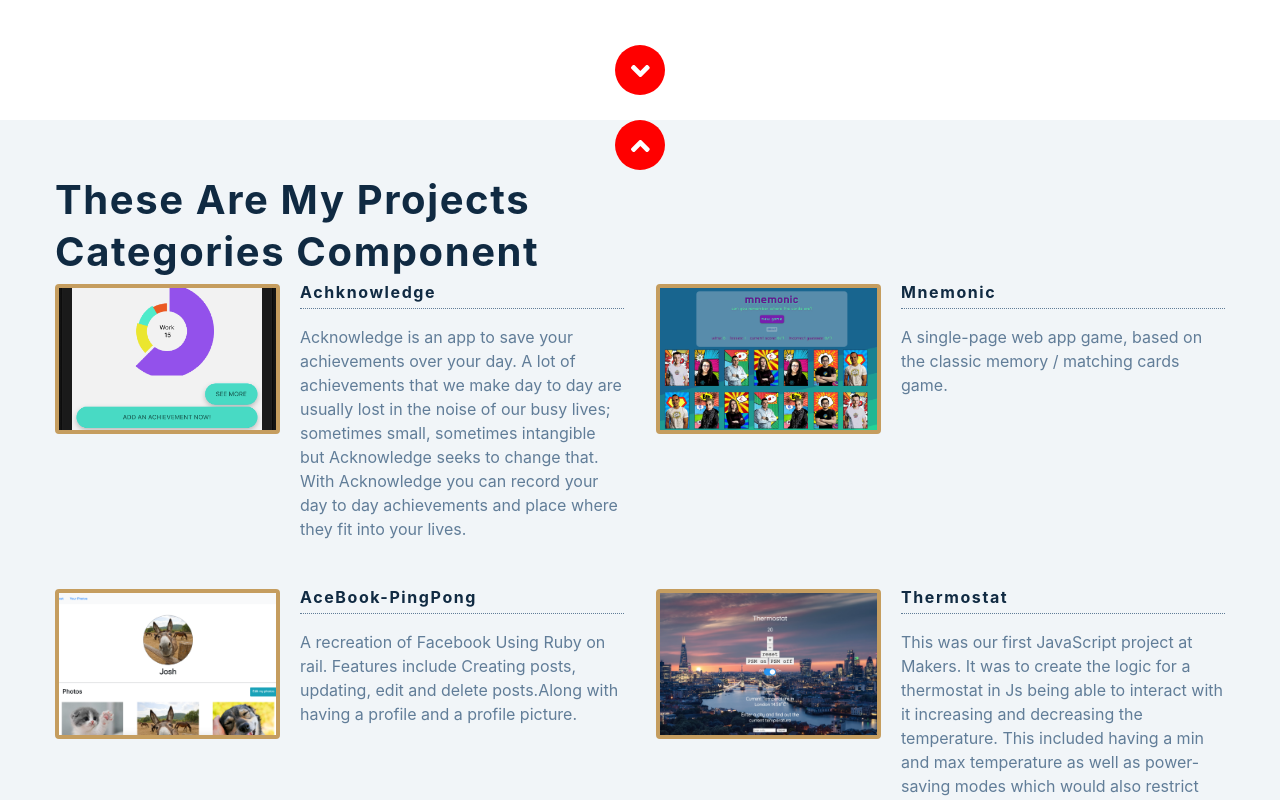
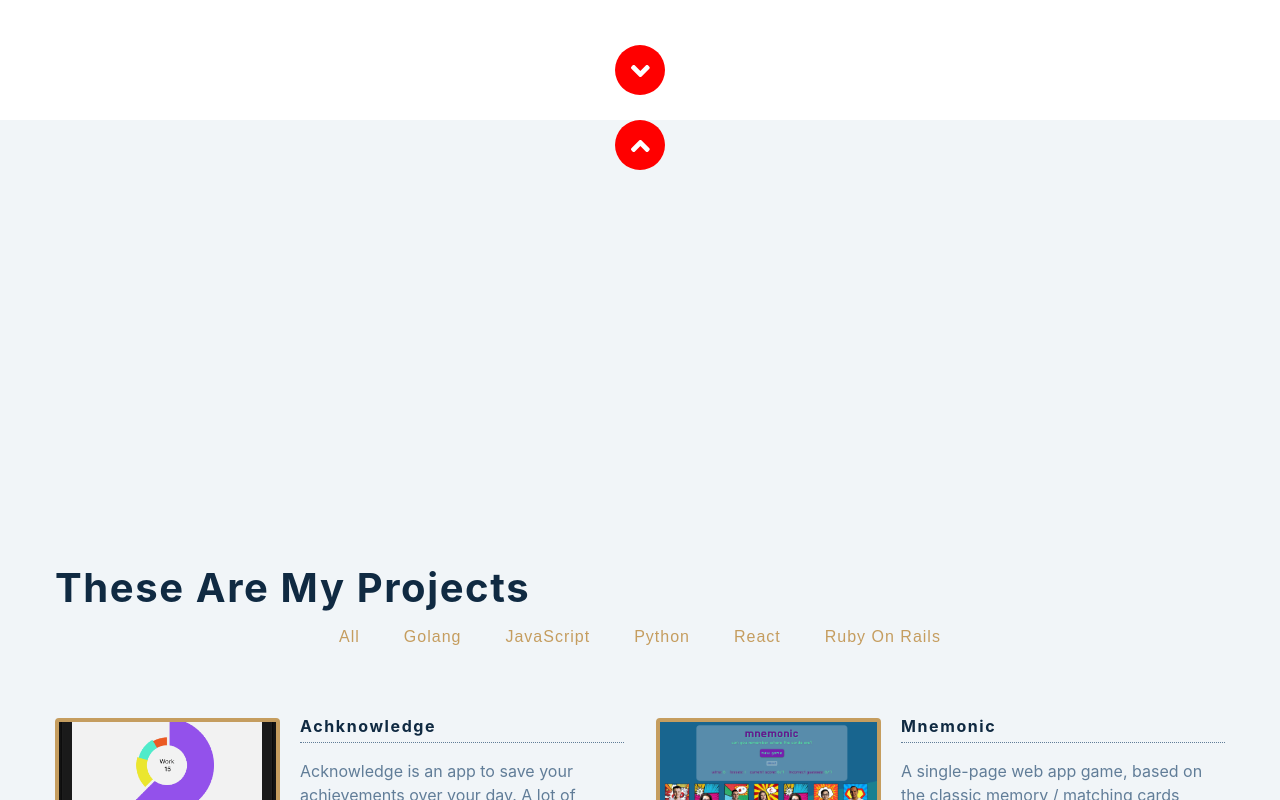
Before and after one commit to Ovy95/Portfolio, a React (Create React App) app: page / in a window 1280 px wide. Shown: the part 680-1480 px from the top of the page. Built offline with nearby package versions, Linux system fonts and the light colour scheme.

Commit message:
Can sort project view by button

```diff
--- a/src/components/projectComponents/Categories.js
+++ b/src/components/projectComponents/Categories.js
@@ -1,7 +1,35 @@
 import React from 'react';
 
-const Categories = () => {
-  return <h2>categories component</h2>;
+const Categories = ({ filterItems }) => {
+  return(
+    <div className='btn-container'>
+      <button className='filter-btn' onClick={() =>
+      filterItems('all')}>all
+      </button>
+
+      <button className='filter-btn' onClick={() =>
+      filterItems('Golang')}>Golang
+      </button>
+
+      <button className='filter-btn' onClick={() =>
+      filterItems('JavaScript')}>JavaScript
+      </button>
+
+      <button className='filter-btn' onClick={() =>
+      filterItems('Python')}>Python
+      </button>
+
+      <button className='filter-btn' onClick={() =>
+      filterItems('React')}>React
+      </button>
+      <button className='filter-btn' onClick={() =>
+      filterItems('Ruby on Rails')}>Ruby on Rails
+      </button>
+
+    </div>
+
+
+  )
 };
 
 export default Categories;
--- a/src/components/projectComponents/index.jsx
+++ b/src/components/projectComponents/index.jsx
@@ -13,13 +13,22 @@
 
   `
 export function Projects(props){
-  const [projectItems, setprojectItems] = useState(items);
+  const [projectItems, setProjectItems] = useState(items);
   const [categories, setcategories] = useState([]);
+
+  const filterItems = (category) => {
+    if(category === 'all'){
+      setProjectItems(items)
+      return
+    }
+  const newItems = items.filter((item) => item.category === category)
+    setProjectItems(newItems)
+  }
 
   return ( <ProjectsStyle>
     <h2>These are my projects</h2>
 
-    <Categories />
+    <Categories filterItems={filterItems}/>
     <ProjectList items={projectItems}/>
 
   </ProjectsStyle>
--- a/src/components/projectComponents/projects.js
+++ b/src/components/projectComponents/projects.js
@@ -23,14 +23,14 @@
   {
     id: 4,
     title: 'Thermostat',
-    category: 'Javascript',
+    category: 'JavaScript',
     img: './images/Thermostat.png',
     desc: `This was our first JavaScript project at Makers. It was to create the logic for a thermostat in Js being able to interact with it increasing and decreasing the temperature. This included having a min and max temperature as well as power-saving modes which would also restrict temperatures. Along with this, there is a Weather app Api which by default gets the current temperature in London, this can be changed by using the search box to enter in another location to get the temperature of that location.`,
   },
   {
     id: 5,
     title: 'Gilded Rose tech test',
-    category: 'Javascript',
+    category: 'JavaScript',
     img: `./images/GildedRose.jpeg`,
     desc: `The gilded-rose kata is designed to practice rescuing legacy code safely by writing a robust characterisation test, refactoring the code into well-designed units, and then backfilling those units with more focused tests. Along the ability to implement new features.`,
   },
@@ -58,7 +58,7 @@
   {
     id: 9,
     title: 'Bank tech test',
-    category: 'Javascript',
+    category: 'JavaScript',
     img: './images/BankTecTest.png',
     desc: `Having attempted this in Ruby and not being able to solve the problem during my time at Makers. I decided to attempt this again in JavaScript to help grow my process better. The task is to create a bank app to the specifications listed in the Requirements Section.`,
   },
--- a/src/containers/homepage/projectsSection.jsx
+++ b/src/containers/homepage/projectsSection.jsx
@@ -11,7 +11,7 @@
 
 const ProjectContainer = styled(Element)`
   width: 100%;
-  height: 100vh;
+  height: auto;
   display: flex;
   flex-direction: column;
   align-items:center
@@ -37,11 +37,7 @@
       <UpArrowContainer onClick={scrollToNextSection} >
         <UpArrow/>
       </UpArrowContainer>
-      <h1></h1>
-      <h1></h1>
-      <h1></h1>
-      <h1></h1>
-      <h1></h1>
+
 
 
     <Marginer direction="vertical" margin="20em"/>
```
